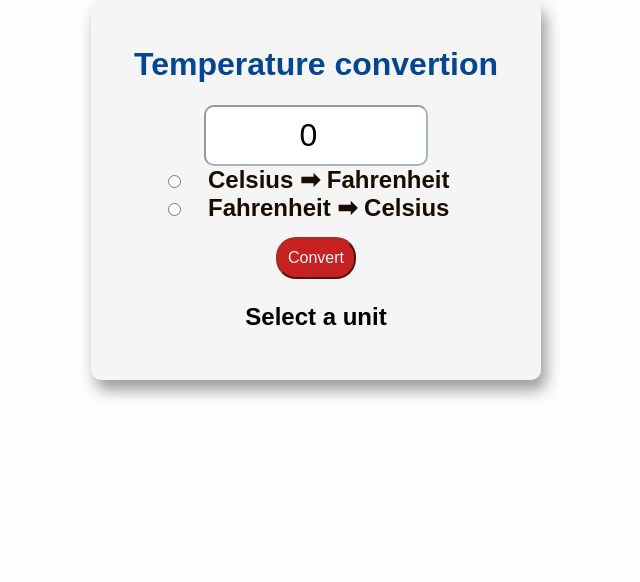
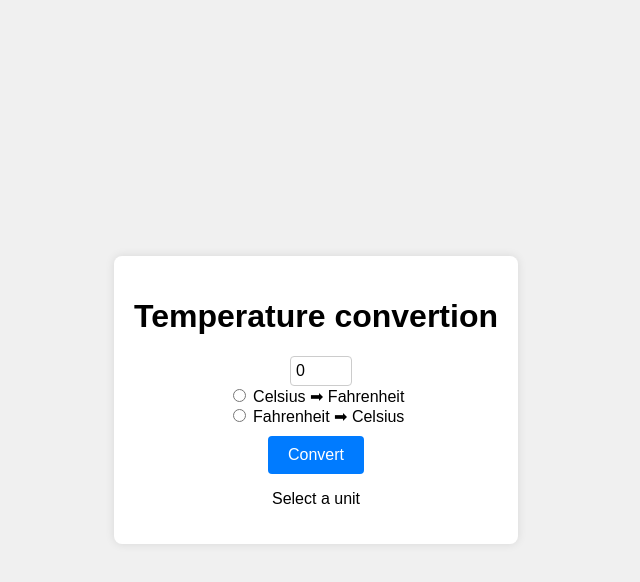
Before and after one commit to Selvamari121/L_learn, a plain HTML site: page index.html in a window 1280 px wide. Shown: the whole page, without its empty margins (324-964 px from the left). Drawn offline with Linux system fonts and the light colour scheme.

Commit message:
Add files via upload

```diff
--- a/script.js
+++ b/script.js
@@ -1,92 +1,10 @@
-/*const textBox=document.getElementById('textbox');
-const toFahrenheit=document.getElementById('fahrenheit');
-const toCelsius=document.getElementById('celsius');
-const result=document.getElementById('result');
-let temp;
-function convert(){
-    if(toFahrenheit.check){
-      temp=Number(textBox.value);
-      temp=temp*9/5+32;
-      result.textContent=temp.toFixed(1)+"°F";
-    }
-    else if(toCelsius.check){
-      temp=Number(textBox.value);
-      temp=temp-32*(5/9);
-      result.textContent=temp.toFixed(1)+"°F";
-    }
-    else{
-       result.textContent="Select a Unit.";
-    }
-}       //chatgpt code
-
-    const textBox = document.getElementById('textbox');
-const toFahrenheit = document.getElementById('fahrenheit');
-const toCelsius = document.getElementById('celsius');
-const result = document.getElementById('result');
-let temp;
-
-function convert(event) {
-    event.preventDefault(); // Prevent form submission
-
-    if (toFahrenheit.checked) {
-        temp = Number(textBox.value);
-        temp = temp * 9 / 5 + 32;
-        result.textContent = temp.toFixed(1) + "°F";
-    } else if (toCelsius.checked) {
-        temp = Number(textBox.value);
-        temp = (temp - 32) * 5 / 9;
-        result.textContent = temp.toFixed(1) + "°C";
-    } else {
-        result.textContent = "Select a Unit.";
-    }
+function generatePassword() {
+   const length = document.getElementById('length').value;
+   const charset = "abcdefghijklmnopqrstuvwxyzABCDEFGHIJKLMNOPQRSTUVWXYZ0123456789!@#$%^&*()_+~`|}{[]:;?><,./-=";
+   let password = "";
+   for (let i = 0; i < length; i++) {
+       const randomIndex = Math.floor(Math.random() * charset.length);
+       password += charset[randomIndex];
+   }
+   document.getElementById('password').value = password;
 }
-
-// Attach the convert function to the form submit event
-document.querySelector('form').addEventListener('submit', convert);
-
-
-let fruits=["apple","mango","banana","orange"];
-console.log(fruits[0]);
-console.log(fruits[1]);
-console.log(fruits[2]);
-console.log(fruits[3]);
-
-
-fruits[2]="green apple";
-console.log(fruits[2]);
-
-let fruit=["apple","orange"];
-fruit[2]="mango";
-console.log(fruit[2]);
-fruit.push("banana");
-
-fruit.pop();
-//console.log(fruit);
-fruit.unshift("mango");
-fruit.shift();
-console.log(fruit);*/
-
-const textBox = document.getElementById('textbox');
-const toFahrenheit = document.getElementById('fahrenheit');
-const toCelsius = document.getElementById('celsius');
-const result = document.getElementById('result');
-let temp;
-
-function convert(event) {
-    event.preventDefault(); // Prevent form submission
-
-    if (toFahrenheit.checked) {
-        temp = Number(textBox.value);
-        temp = temp * 9 / 5 + 32;
-        result.textContent = temp.toFixed(1) + "°F";
-    } else if (toCelsius.checked) {
-        temp = Number(textBox.value);
-        temp = (temp - 32) * 5 / 9;
-        result.textContent = temp.toFixed(1) + "°C";
-    } else {
-        result.textContent = "Select a Unit.";
-    }
-}
-
-// Attach the convert function to the form submit event
-document.querySelector('form').addEventListener('submit', convert);
--- a/style.css
+++ b/style.css
@@ -1,60 +1,63 @@
-body{
-   font-family: Arial, Helvetica, sans-serif;
-   background-color: rgb(253, 253, 253);
+body {
+   font-family: Arial, sans-serif;
+   display: flex;
+   justify-content: center;
+   align-items: center;
+   height: 100vh;
+   background-color: #f0f0f0;
    margin: 0;
-
-
-}
-h1{
-   color: rgb(4, 70, 145);
 }
 
-form{
-   background-color: whitesmoke;
+.container {
+   background-color: #fff;
+   padding: 20px;
+   box-shadow: 0 0 10px rgba(0, 0, 0, 0.1);
    text-align: center;
-   max-width: 400px;
-   margin: auto;
-
-   padding: 25px;
-   border-radius: 10px;
-   box-shadow: 5px 10px 15px rgba(5, 9, 12, 0.404);
-
-
+   border-radius: 8px;
 }
 
-#textbox{
-   width: 50%;
-   text-align: center;
-   font-size: 2rem;
-   padding: 10px;
-   border-color: rgba(5, 9, 12, 0.404);
-   border-radius: 10px;
-
-}
-label{
-   font-size: 1.5rem;
-   font-weight: bold;
-   color: rgb(24, 13, 0);
-   padding: 20px;
-}
-button{
-   margin-top: 15px;
-   color: whitesmoke;
-   background-color: rgba(194, 0, 0, 0.863);
-   border-radius: 20px;
-   padding: 10px;
-   font-size: 16px;
-   border-color:brown ;
-   cursor: pointer;
-}
-button:hover{
-   background-color:rgb(255, 0, 0) ;
-}
-button:active{
-   background-color: rgb(255, 0, 0);
+.password-output {
+   margin-bottom: 20px;
 }
 
-#result{
-   font-size: 1.5rem;
-   font-weight: bold;
+input[type="text"] {
+   width: 80%;
+   padding: 10px;
+   margin-right: 10px;
+   font-size: 1.2em;
+   border: 1px solid #ccc;
+   border-radius: 4px;
 }
+
+button {
+   margin-top: 10px;
+   padding: 10px 20px;
+   font-size: 1em;
+   cursor: pointer;
+   border: none;
+   background-color: #007bff;
+   color: #fff;
+   border-radius: 4px;
+   transition: background-color 0.3s;
+}
+
+button:hover {
+   background-color: #0056b3;
+}
+
+.options {
+   margin-top: 20px;
+}
+
+label {
+   font-size: 1em;
+}
+
+input[type="number"] {
+   width: 50px;
+   padding: 5px;
+   font-size: 1em;
+   margin-left: 10px;
+   border: 1px solid #ccc;
+   border-radius: 4px;
+}
```
Also changed, not shown: pswgen.html (added, +24 -0 lines).
